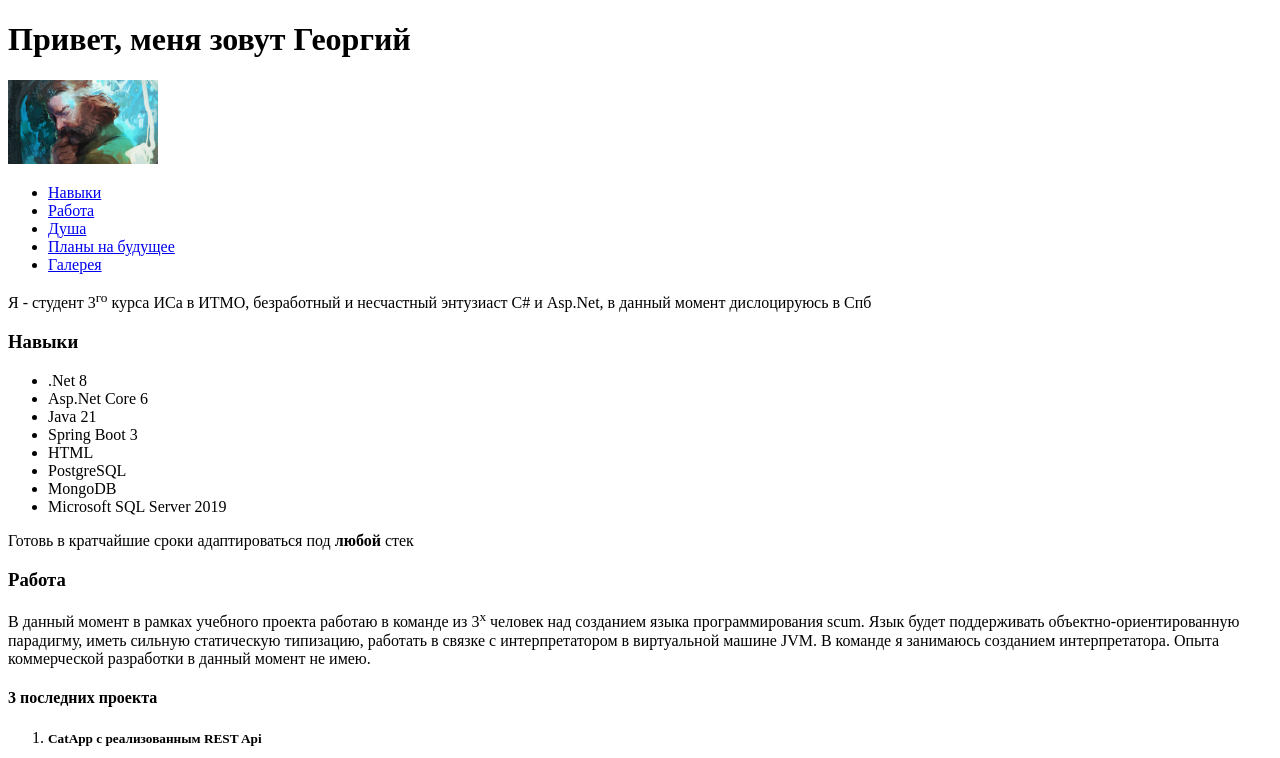
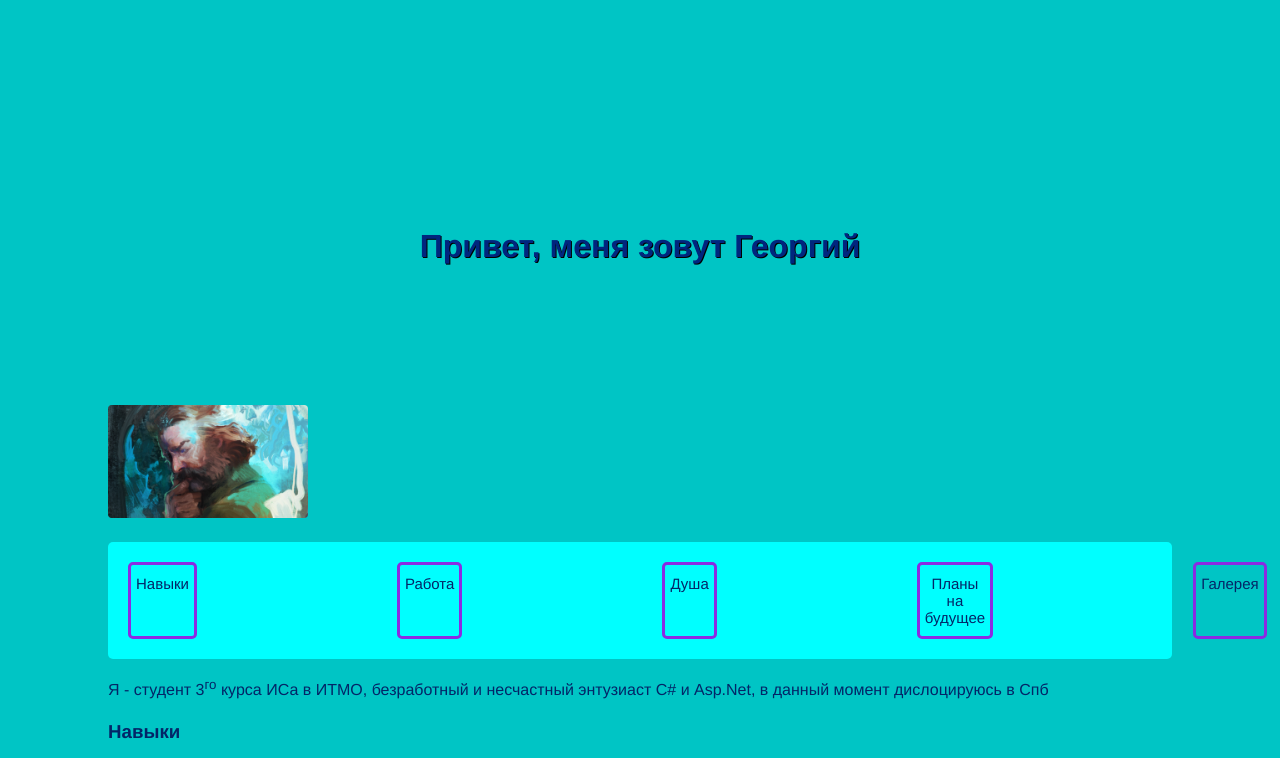
Before and after one commit to RhysWayne26/is-web-portfolio, a website: page index.html in a window 1280 px wide. Shown: the top 758 px of the page. Drawn offline with Linux system fonts and the light colour scheme.

Commit message:
Re-upload previous state of project after accident remote repository deletion; add file styles.css and created some rules

```diff
--- a/index.html
+++ b/index.html
@@ -5,22 +5,17 @@
   <meta name="keywords" content="портфолио, разработчик, навыки, контакты, бэкенд, .Net, Postgres, MongoDB, Asp.Net, GitHub, веб-разработка">
   <meta name="description" content="Сайт-портфолио веб-разработчика нат дотнете в активном поиске работы">
   <meta name="viewport" content="width=device-width, initial-scale=1">
+  <link rel="stylesheet" href="public/styles.css">
   <title>GMax</title>
-  <style>
-      .profile-photo {
-          width: 150px;
-          height: auto;
-      }
-  </style>
 </head>
 
 <body>
   <header>
-    <h1>Привет, меня зовут Георгий</h1>
+    <h1 class="intro-line">Привет, меня зовут Георгий</h1>
     <img src="public/harry.jpg" alt="Моё фото" class="profile-photo">
     <div class="nav-container">
       <nav>
-        <ul>
+        <ul class="nav-menu">
           <li><a href="#skills">Навыки</a></li>
           <li><a href="#work">Работа</a></li>
           <li><a href="#soul">Душа</a></li>
--- /dev/null
+++ b/public/styles.css
@@ -0,0 +1,78 @@
+body{
+    background-color: #00c5c5;
+    color: #032567;
+    font-family: Helvetica, Tahoma, sans-serif;
+    align-items: center;
+    padding: 100px;
+}
+
+.intro-line{
+    color: #00267e;
+    margin: 60px auto;
+    padding: 60px;
+    text-align: center;
+    text-shadow: black 1px 1px;
+}
+
+.profile-photo{
+    width: 200px;
+    height: auto;
+    border-radius: 4px;
+    margin-top: 20px;
+    margin-bottom: 20px;
+}
+
+.nav-container{
+    align-items: center;
+    justify-content: center;
+    padding: 20px;
+    background-color: cyan;
+    border-radius: 5px;
+    transition: border-color 0.3s ease-in-out;
+}
+
+.nav-menu{
+    display: flex;
+    padding: 0;
+    margin: 0;
+}
+
+.nav-menu li{
+    margin-right: 200px;
+    padding: 10px 5px;
+    border: blueviolet solid;
+    border-radius: 5px;
+    background: transparent;
+    text-align: center;
+    text-decoration: none;
+    display: inline-block;
+    cursor: pointer;
+    transition: background-color 0.1s ease-in-out, transform 0.1s ease-in-out;
+    position: relative;
+}
+
+
+.nav-menu li:hover{
+    background: red;
+    transform: scale(1.1);
+    z-index: 1;
+    box-shadow: 0 0 10px 4px darkred;
+}
+
+.nav-menu li:last-child{
+    margin-right: 0;
+}
+
+.nav-menu li a{
+    font-size: 15px;
+    text-decoration: none;
+    color: #032567;
+    font-weight: lighter;
+    transition: color 0.3s ease-in-out;
+    display: block;
+}
+
+
+p{
+    line-height: 1.5;
+}
```
